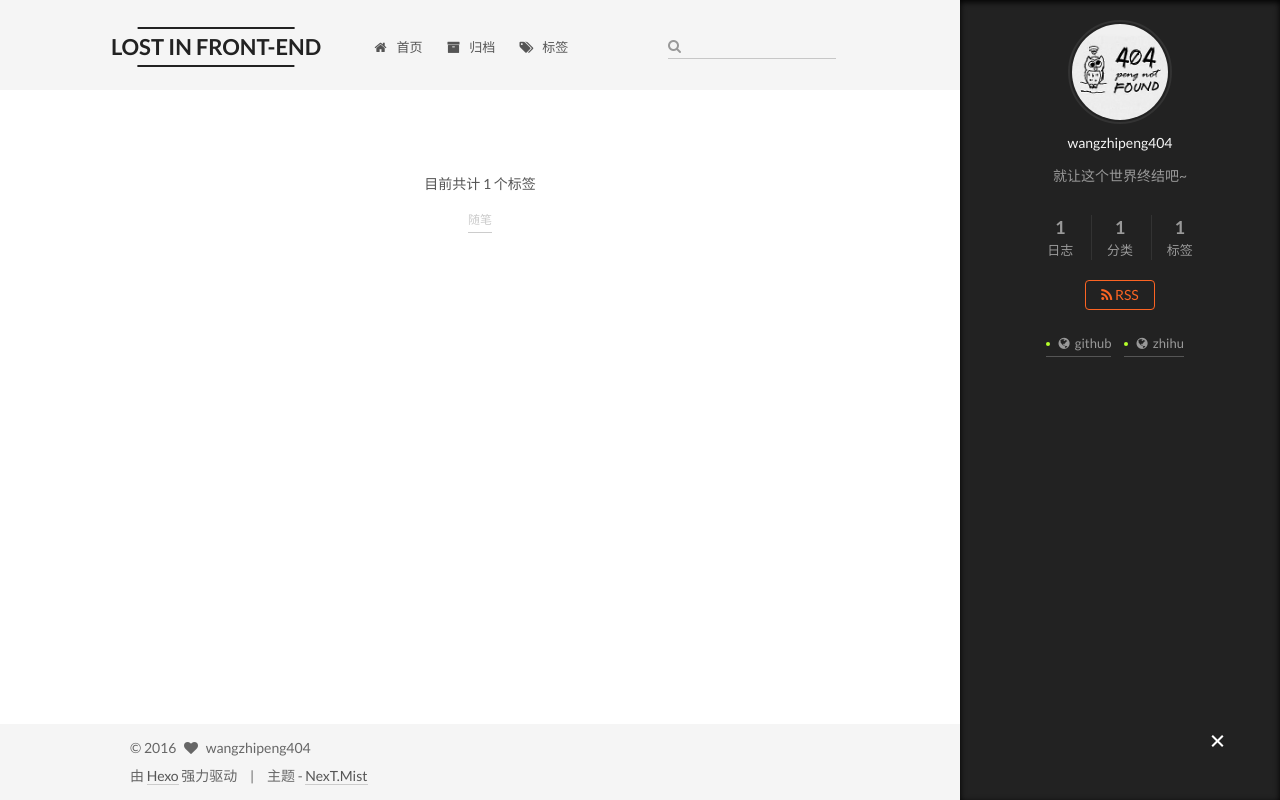
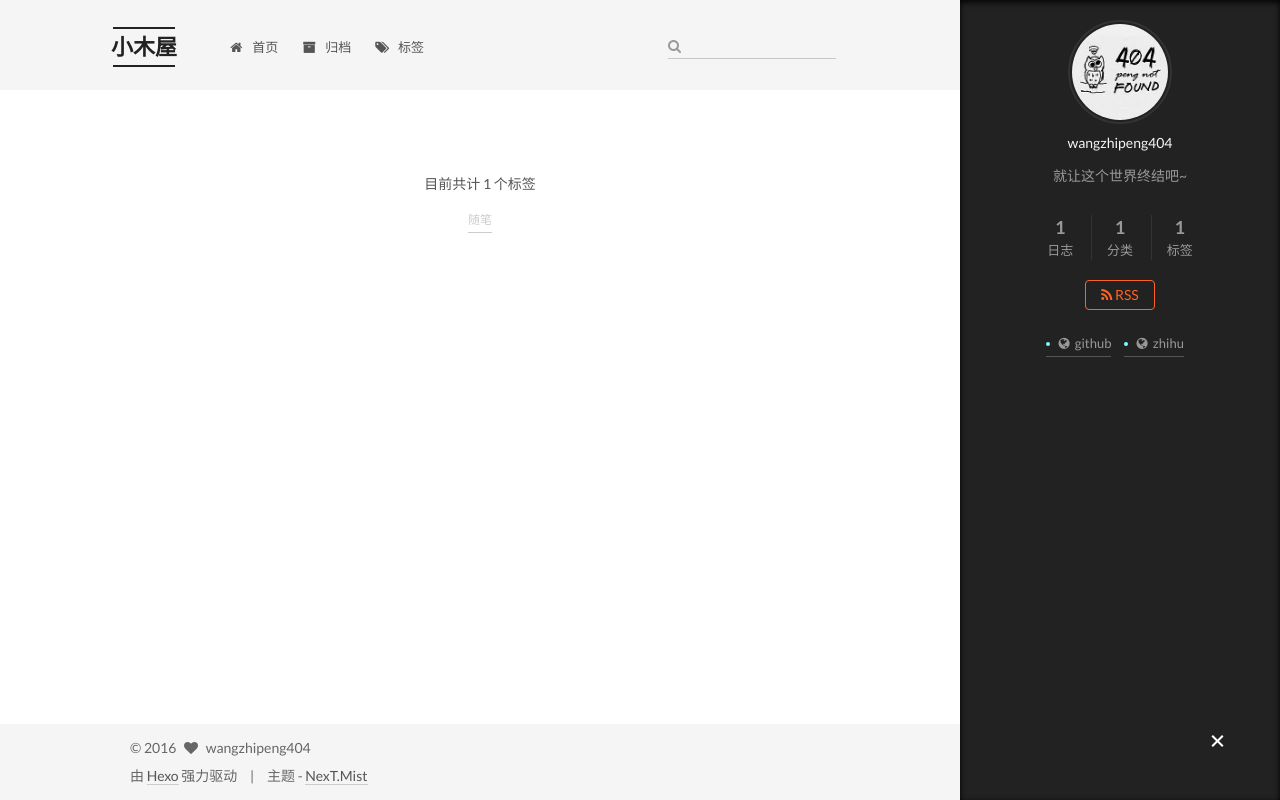
Before and after one commit to wangzhipeng404/blog, a plain HTML site: page tags/index.html in a window 1280 px wide. Drawn offline with Linux system fonts and the light colour scheme; a script that the page names is missing.

Commit message:
Site updated: 2016-06-28 17:33:59

```diff
--- a/atom.xml
+++ b/atom.xml
@@ -1,6 +1,6 @@
 <?xml version="1.0" encoding="utf-8"?>
 <feed xmlns="http://www.w3.org/2005/Atom">
-  <title>LOST IN FRONT-END</title>
+  <title>小木屋</title>
 
   <link href="/atom.xml" rel="self"/>
 
--- a/css/main.css
+++ b/css/main.css
@@ -1549,7 +1549,7 @@ pre .javascript .function {
   width: 4px;
   height: 4px;
   border-radius: 50%;
-  background: #b5ff2a;
+  background: #7cffff;
 }
 .links-of-blogroll {
   font-size: 13px;
@@ -2179,7 +2179,7 @@ hr {
   display: block;
   overflow: hidden;
   margin: 0 auto;
-  width: 75%;
+  width: 95%;
 }
 @media (max-width: 767px) {
   .logo-line-before,
--- a/tags/index.html
+++ b/tags/index.html
@@ -74,7 +74,7 @@
 
 
 
-  <link rel="alternate" href="/atom.xml" title="LOST IN FRONT-END" type="application/atom+xml" />
+  <link rel="alternate" href="/atom.xml" title="小木屋" type="application/atom+xml" />
 
 
 
@@ -90,7 +90,7 @@
 <meta property="og:type" content="website">
 <meta property="og:title" content="标签">
 <meta property="og:url" content="http://yoursite.com/tags/index.html">
-<meta property="og:site_name" content="LOST IN FRONT-END">
+<meta property="og:site_name" content="小木屋">
 <meta property="og:description" content="就让这个世界终结吧~">
 <meta property="og:updated_time" content="2016-06-28T06:33:30.689Z">
 <meta name="twitter:card" content="summary">
@@ -122,7 +122,7 @@
 
 
 
-    标签 | LOST IN FRONT-END
+    标签 | 小木屋
 
 </title>
 </head>
@@ -155,7 +155,7 @@
   <div class="custom-logo-site-title">
     <a href="/"  class="brand" rel="start">
       <span class="logo-line-before"><i></i></span>
-      <span class="site-title">LOST IN FRONT-END</span>
+      <span class="site-title">小木屋</span>
       <span class="logo-line-after"><i></i></span>
     </a>
   </div>
```
Also changed, not shown: 2016/06/27/第一篇文章/index.html (+4 -4 lines), about/index.html (+4 -4 lines), archives/2016/06/index.html (+6 -6 lines), archives/2016/index.html (+6 -6 lines), archives/index.html (+6 -6 lines), categories/index.html (+4 -4 lines), categories/随笔/index.html (+6 -6 lines), index.html (+6 -6 lines), tags/随笔/index.html (+6 -6 lines).
